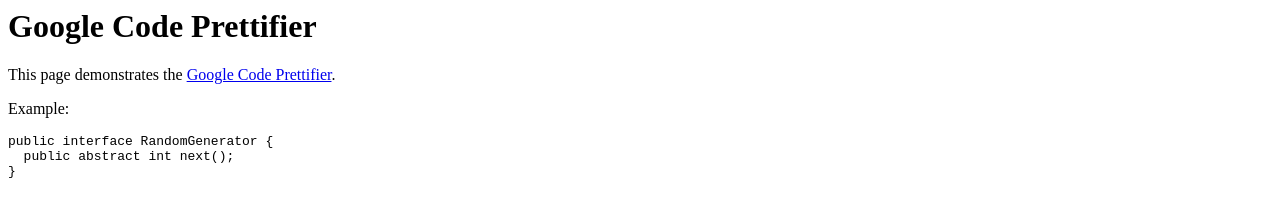
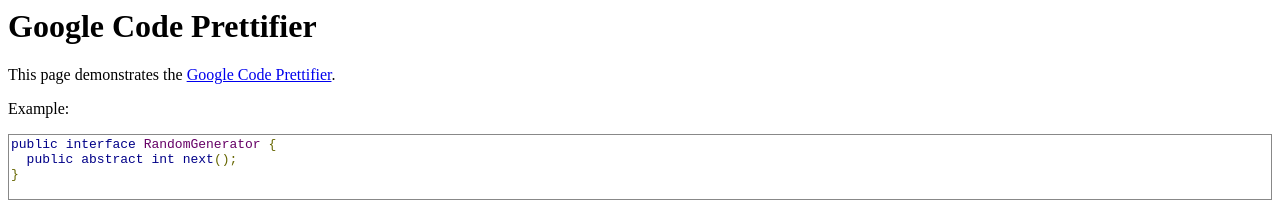
Before and after one commit to dvberkel/prettifier-experiment, a plain HTML site: page index.html in a window 1280 px wide. Drawn offline with Linux system fonts and the light colour scheme.

Commit message:
Prettifier used

```diff
--- a/index.html
+++ b/index.html
@@ -4,14 +4,14 @@
     <link rel="stylesheet" type="text/css" href="lib/google-code-prettify/prettify.css"/>
     <script type="text/javascript" src="lib/google-code-prettify/prettify.js"></script>
   </head>
-  <body>
+  <body onload="prettyPrint()">
     <h1>Google Code Prettifier</h1>
     <p>
       This page demonstrates the <a href="http://code.google.com/p/google-code-prettify/">Google Code Prettifier</a>.
     </p>
     <p>
       Example:
-      <pre>
+      <pre class="prettyprint">
 public interface RandomGenerator {
   public abstract int next();
 }
```
